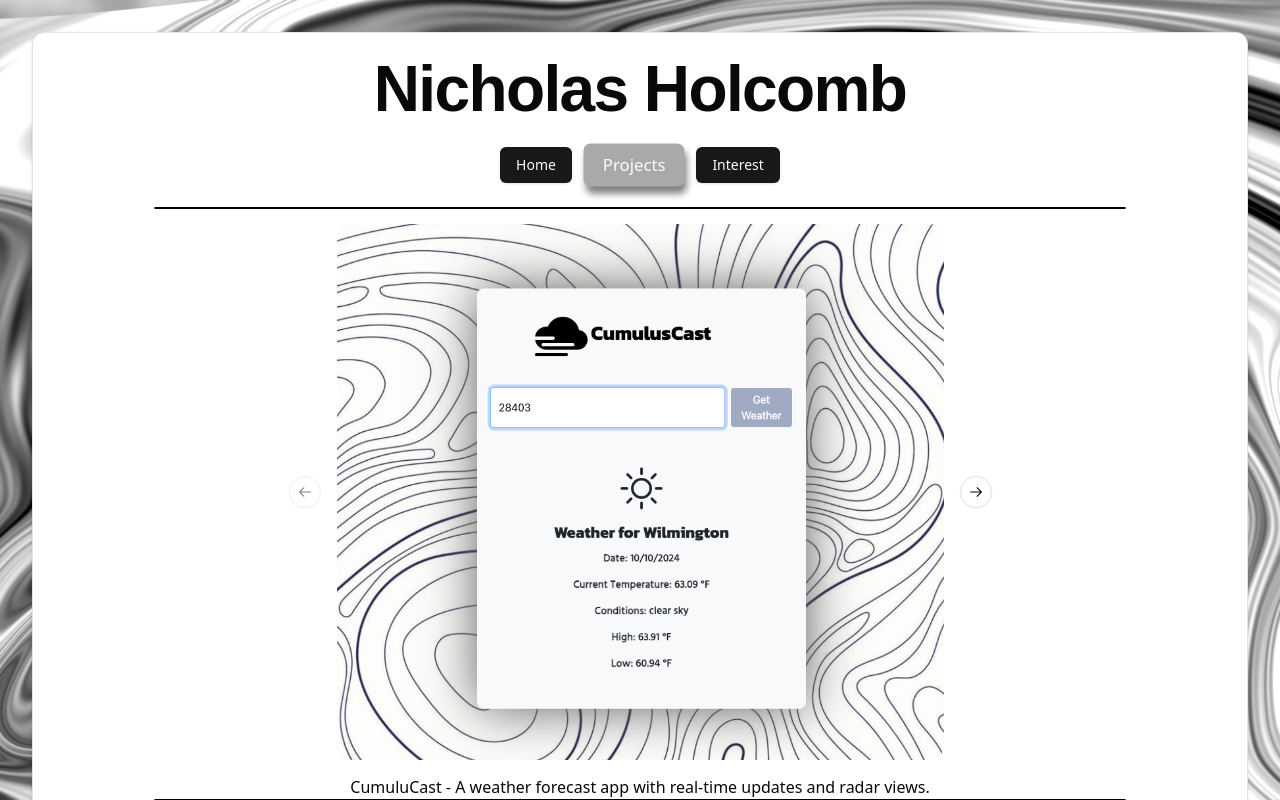
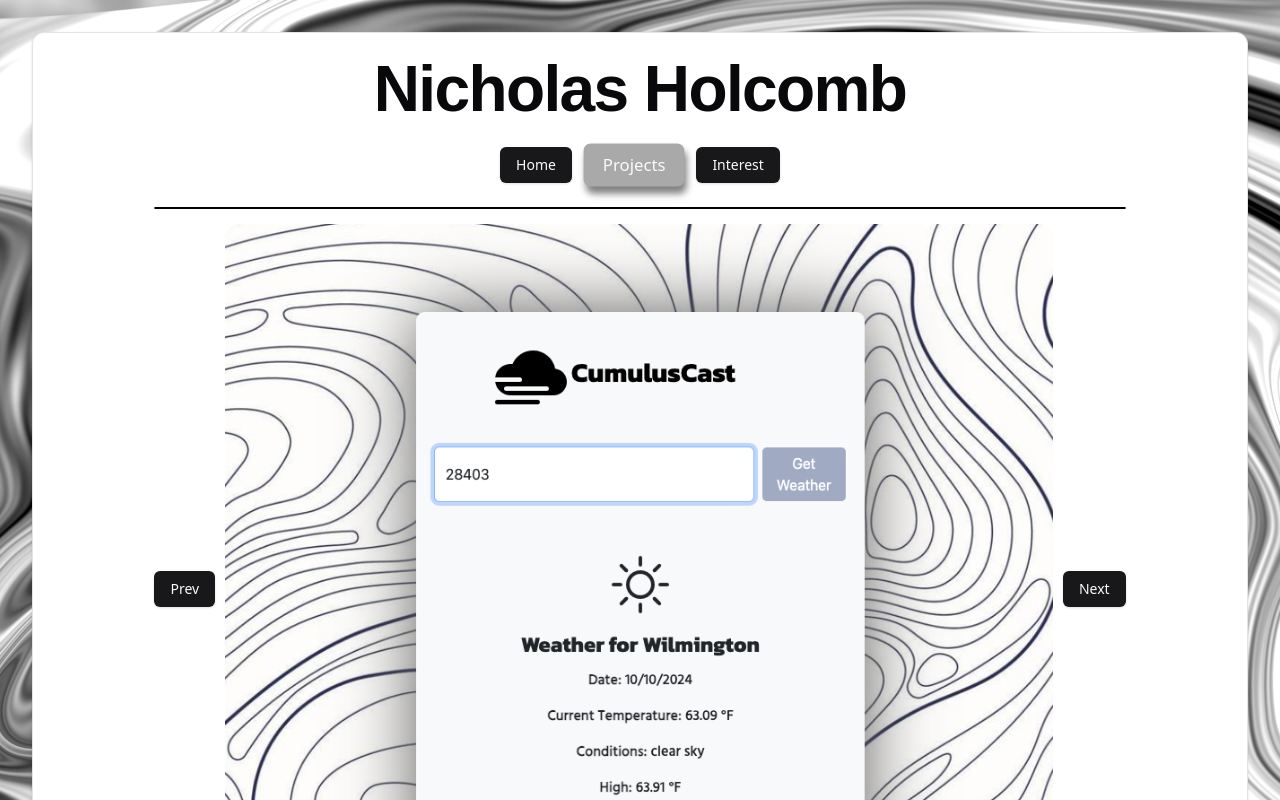
Before and after one commit to T4nGe4nT/portfoliov3, a React (Vite) app: page / in a window 1280 px wide. Both pictures are taken after a click on the button "Projects". Shown: the top 800 px of the page. Built offline with nearby package versions, Linux system fonts and the light colour scheme; a web font is replaced by a local one.

Commit message:
Wrapped up projects carousel and styling

```diff
--- a/src/components/ProjectsCard.tsx
+++ b/src/components/ProjectsCard.tsx
@@ -1,62 +1,71 @@
-import {
-    Carousel,
-    CarouselContent,
-    CarouselItem,
-    CarouselNext,
-    CarouselPrevious,
-} from "@/components/ui/carousel";
 import { useState } from "react";
-
-// CSS Import
 import "./projectscard.css";
 
 // Asset Imports
 import cumulu from "../assets/projects/CumuluCast.png";
 import todo from "../assets/projects/ToDoList.png";
 import resto from "../assets/projects/Restro.png";
+import {Button} from "@/components/ui/button.tsx";
 
-function ProjectsCard() {
+interface Project {
+    image: string;
+    text: string;
+}
+
+const ProjectsCard: React.FC = () => {
     // State to keep track of the active carousel item
-    const [activeIndex, setActiveIndex] = useState(0);
+    const [activeIndex, setActiveIndex] = useState<number>(0);
 
-    // Text corresponding to each project
-    const projectTexts = [
-        "CumuluCast - A weather forecast app with real-time updates and radar views.",
-        "To-Do List App - Organize your tasks efficiently with priority sorting.",
-        "Restro - A restaurant management app to streamline operations and menus."
+    // Text and images corresponding to each project
+    const projects: Project[] = [
+        {
+            image: cumulu,
+            text: "CumuluCast - A sleek and efficient weather application that fetches real-time weather data for any desired ZIP code using RESTful API integration.",
+        },
+        {
+            image: todo,
+            text: "To-Do List App - A simple yet powerful to-do list application that allows users to effortlessly add and complete tasks, leveraging local storage for persistence.",
+        },
+        {
+            image: resto,
+            text: "Restro - A comprehensive restaurant management application built in Java with a Swing GUI, featuring order tracking, inventory management, and user authentication.",
+        },
     ];
 
-    // Handler to update the active index when navigating
-    const handlePrevious = () => {
-        setActiveIndex((prevIndex) =>
-            prevIndex === 0 ? projectTexts.length - 1 : prevIndex - 1
-        );
+    // Handler to move to the next project
+    const handleNext = () => {
+        setActiveIndex((prevIndex) => (prevIndex + 1) % projects.length);
     };
 
-    const handleNext = () => {
+    // Handler to move to the previous project
+    const handlePrev = () => {
         setActiveIndex((prevIndex) =>
-            prevIndex === projectTexts.length - 1 ? 0 : prevIndex + 1
+            prevIndex === 0 ? projects.length - 1 : prevIndex - 1
         );
     };
 
     return (
         <>
-            <Carousel className="carousel">
-                <CarouselContent>
-                    <CarouselItem><img className="img" src={cumulu} alt="Cumulu Project" /></CarouselItem>
-                    <CarouselItem><img className="img" src={todo} alt="To Do List" /></CarouselItem>
-                    <CarouselItem><img className="img" src={resto} alt="Resto" /></CarouselItem>
-                </CarouselContent>
-                <CarouselPrevious onClick={handlePrevious} />
-                <CarouselNext onClick={handleNext} />
-            </Carousel>
+            <div className="carousel">
+                <Button className="car1-button" onClick={handlePrev}>
+                    Prev
+                </Button>
+
+                <div className="carousel-item">
+                    <img className="img" src={projects[activeIndex].image} alt={`Project ${activeIndex + 1}`} />
+                </div>
+
+                <Button className="car2-button" onClick={handleNext}>
+                    Next
+                </Button>
+            </div>
 
             {/* Display text corresponding to the active item */}
             <div className="project-description">
-                <p>{projectTexts[activeIndex]}</p>
+                <p>{projects[activeIndex].text}</p>
             </div>
         </>
     );
-}
+};
 
 export default ProjectsCard;
--- a/src/components/projectscard.css
+++ b/src/components/projectscard.css
@@ -5,8 +5,29 @@
 }
 
 .carousel {
-    width: 50%;
-    height: 50%;
+    display: flex;
+    width: 80%;
+    height: 80%;
     margin-top: 15px;
     margin-bottom: 15px;
+    flex-direction: row;
+    align-items: center;
 }
+
+.project-description {
+    text-align: center;
+    margin-top: 20px;
+    font-size: 1.2rem;
+    font-style: italic;
+    padding-left: 30px;
+    padding-right: 30px;
+    padding-bottom: 15px;
+}
+
+.car1-button {
+    margin-right: 10px;
+}
+
+.car2-button {
+    margin-left: 10px;
+}
```
